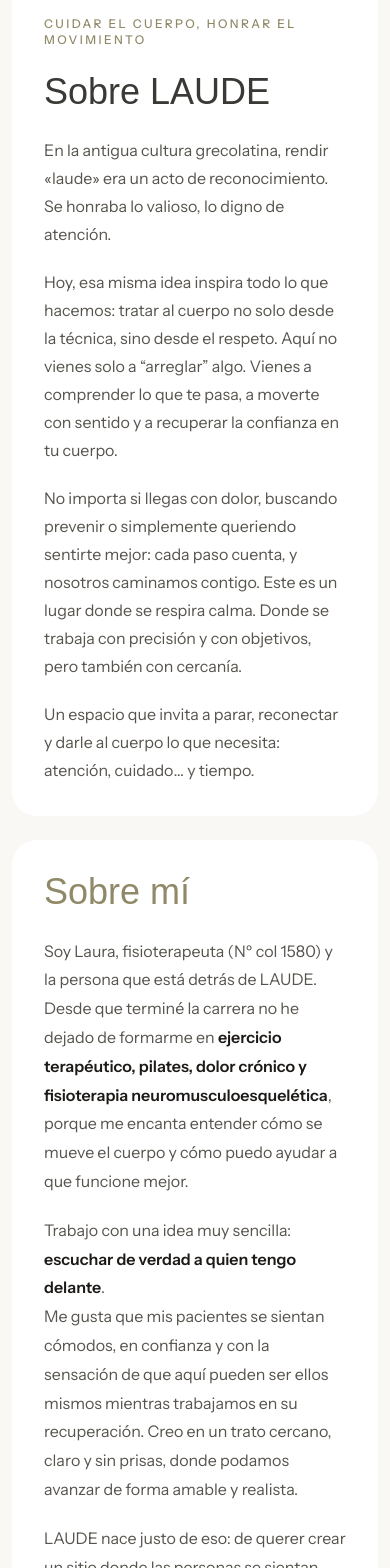
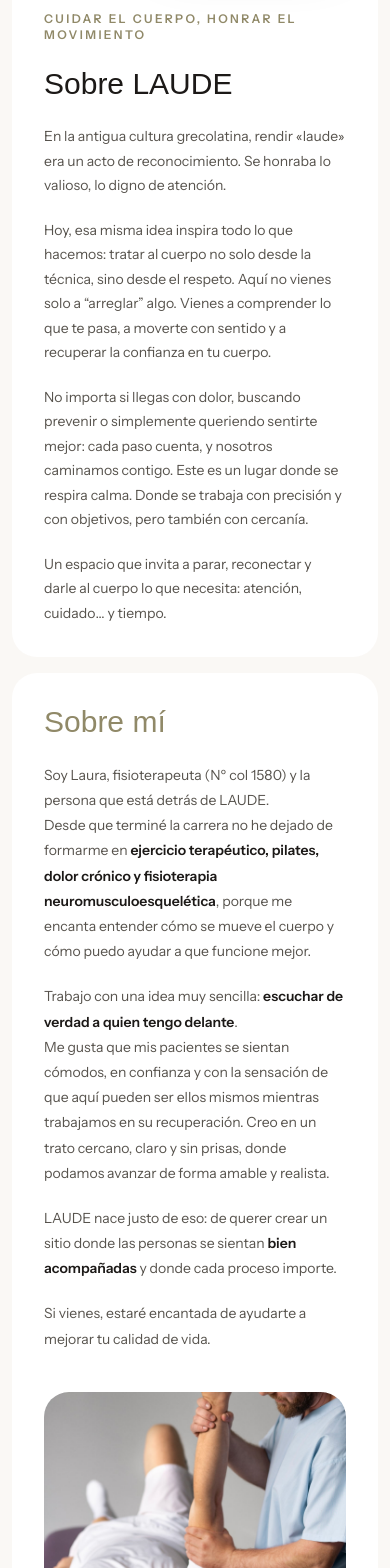
Before and after one commit to AlvaroDesigns/laude, a Next.js app: page /nosotros in a window 390 px wide. Shown: the part 1200-2768 px from the top of the page. Built offline with nearby package versions, Linux system fonts and the light colour scheme; a web font is replaced by a local one.

Commit message:
style(nosotros): adjust responsive spacing and layout to match home standard

```diff
--- a/src/app/nosotros/page.tsx
+++ b/src/app/nosotros/page.tsx
@@ -13,9 +13,9 @@ export const metadata: Metadata = {
 
 export default function NosotrosPage() {
   return (
-    <div className="space-y-6 sm:space-y-8 pb-12 sm:pb-16">
-      {/* 1. HERO SECTION (Identical to live fisiolaude.com/nosotros) */}
-      <section className="mx-3 sm:mx-5 lg:mx-8 mt-6 sm:mt-8 lg:mt-10 relative min-h-[85vh] sm:min-h-[88vh] rounded-[25px] overflow-hidden flex items-center justify-start px-6 sm:px-10 lg:px-16 pt-48 sm:pt-56 lg:pt-64 pb-16 sm:pb-24">
+    <div className="space-y-4 sm:space-y-6 pb-6 sm:pb-8">
+      {/* 1. HERO SECTION (Identical to Home Hero pattern & live nosotros) */}
+      <section className="mx-3 sm:mx-5 lg:mx-8 mt-6 sm:mt-8 lg:mt-10 relative min-h-[85vh] sm:min-h-[88vh] lg:min-h-[92vh] rounded-[25px] overflow-hidden flex items-center justify-start px-6 sm:px-10 lg:px-16 pt-48 sm:pt-56 lg:pt-64 pb-16 sm:pb-24">
         {/* Background Image */}
         <div className="absolute inset-0 -z-20">
           <Image
@@ -49,11 +49,11 @@ export default function NosotrosPage() {
       </section>
 
       {/* 2. SOBRE LAUDE SECTION (Collage on left, copy on right) */}
-      <section className="mx-3 sm:mx-5 lg:mx-8 bg-white rounded-[25px] p-8 sm:p-12 lg:p-20 overflow-hidden">
-        <div className="grid grid-cols-1 lg:grid-cols-12 gap-12 lg:gap-16 items-center">
+      <section className="mx-3 sm:mx-5 lg:mx-8 bg-white rounded-[25px] p-8 sm:p-12 lg:p-16 overflow-hidden">
+        <div className="grid grid-cols-1 md:grid-cols-12 gap-10 lg:gap-16 items-center">
           {/* Left: Dual Image Collage */}
-          <div className="lg:col-span-6 relative flex justify-center lg:justify-start">
-            <div className="relative w-full max-w-[420px] mr-6 sm:mr-10">
+          <div className="md:col-span-6 relative flex justify-center md:justify-start pr-4 sm:pr-8 md:pr-10">
+            <div className="relative w-full max-w-[420px]">
               {/* Main vertical photo */}
               <div className="relative aspect-[3/4] w-full rounded-[25px] overflow-hidden">
                 <Image
@@ -64,8 +64,8 @@ export default function NosotrosPage() {
                 />
               </div>
 
-              {/* Overlapping floating photo on right */}
-              <div className="absolute -right-6 sm:-right-10 top-1/2 -translate-y-1/2 w-48 sm:w-56 md:w-64 aspect-[3/4] rounded-[25px] overflow-hidden shadow-2xl z-10">
+              {/* Overlapping floating photo on bottom-right */}
+              <div className="absolute -right-4 sm:-right-8 bottom-6 sm:bottom-10 w-48 sm:w-56 md:w-64 aspect-[3/4] rounded-[25px] overflow-hidden shadow-2xl z-10">
                 <Image
                   src="/images/pareja-estirando-en-la-playa-min-scaled.jpg"
                   alt="Cuidar el cuerpo y honrar el movimiento"
@@ -77,16 +77,16 @@ export default function NosotrosPage() {
           </div>
 
           {/* Right: Narrative Copy */}
-          <div className="lg:col-span-6 space-y-6 text-left">
-            <p className="text-xs sm:text-sm uppercase font-medium tracking-[0.2em] text-[#908968]">
-              Cuidar el cuerpo, honrar el movimiento
+          <div className="md:col-span-6 space-y-6 text-left">
+            <p className="text-xs sm:text-sm uppercase font-semibold tracking-[0.2em] text-[#908968]">
+              CUIDAR EL CUERPO, HONRAR EL MOVIMIENTO
             </p>
 
-            <h2 className="font-editorial text-4xl sm:text-5xl lg:text-[50px] text-[#3A3935] font-normal leading-[1.12]">
+            <h2 className="font-editorial text-3xl sm:text-4xl md:text-5xl lg:text-[52px] text-stone-900 font-normal leading-[1.12]">
               Sobre LAUDE
             </h2>
 
-            <div className="space-y-5 text-stone-600 font-light text-base sm:text-[17px] leading-[1.75] max-w-xl">
+            <div className="space-y-5 text-stone-600 font-light text-sm sm:text-base lg:text-[17px] leading-[1.75] max-w-xl">
               <p>
                 En la antigua cultura grecolatina, rendir «laude» era un acto de reconocimiento. Se honraba lo valioso, lo digno de atención.
               </p>
@@ -105,15 +105,15 @@ export default function NosotrosPage() {
       </section>
 
       {/* 3. SOBRE MÍ SECTION (Bio text on left, therapist photo on right) */}
-      <section className="mx-3 sm:mx-5 lg:mx-8 bg-white rounded-[25px] p-8 sm:p-12 lg:p-20 overflow-hidden">
-        <div className="grid grid-cols-1 lg:grid-cols-12 gap-12 lg:gap-16 items-center">
+      <section className="mx-3 sm:mx-5 lg:mx-8 bg-white rounded-[25px] p-8 sm:p-12 lg:p-16 overflow-hidden">
+        <div className="grid grid-cols-1 md:grid-cols-12 gap-10 lg:gap-16 items-center">
           {/* Left: Bio text */}
-          <div className="lg:col-span-6 space-y-6 text-left">
-            <h2 className="font-editorial text-4xl sm:text-5xl lg:text-[50px] text-[#908968] font-normal leading-[1.12]">
+          <div className="md:col-span-6 space-y-6 text-left order-1">
+            <h2 className="font-editorial text-3xl sm:text-4xl md:text-5xl lg:text-[52px] text-[#908968] font-normal leading-[1.12]">
               Sobre mí
             </h2>
 
-            <div className="space-y-5 text-stone-600 font-light text-base sm:text-[16px] leading-[1.8] max-w-xl">
+            <div className="space-y-5 text-stone-600 font-light text-sm sm:text-base lg:text-[16px] leading-[1.8] max-w-xl">
               <p>
                 Soy Laura, fisioterapeuta (Nº col 1580) y la persona que está detrás de LAUDE.
                 <br />
@@ -147,7 +147,7 @@ export default function NosotrosPage() {
           </div>
 
           {/* Right: Laura / Therapist photo */}
-          <div className="lg:col-span-6 flex justify-center lg:justify-end">
+          <div className="md:col-span-6 flex justify-center md:justify-end order-2">
             <div className="relative aspect-[13/12] w-full max-w-[560px] rounded-[25px] overflow-hidden">
               <Image
                 src="/images/fisio_s-min.jpg"
```
